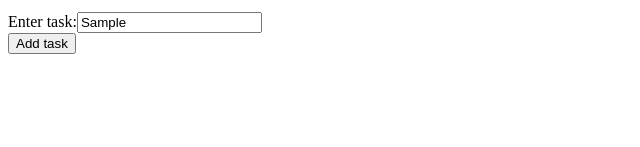
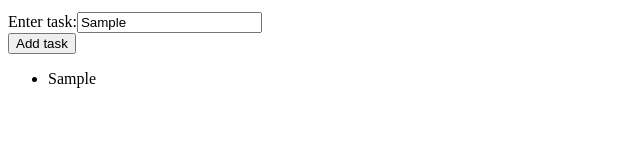
Before and after one commit to abhinabadutta2019/toDoList-react, a React (Create React App) app: page / in a window 1280 px wide. Both pictures are taken after typing "Sample" into the empty fields and a click on the button "Add task". Shown: the part 153-300 px from the top of the page, without its empty margins (0-640 px from the left). Built offline with nearby package versions, Linux system fonts and the light colour scheme.

Commit message:
id incrimenting, without - default objects

```diff
--- a/src/Home.js
+++ b/src/Home.js
@@ -4,12 +4,9 @@ import { useState } from "react";
 
 const Home = () => {
   //
-  const [lists, setLists] = useState([
-    { title: "Task 1", id: 1 },
-    { title: "Task 2", id: 2 },
-  ]);
+  const [lists, setLists] = useState([]);
   //
-  let outerList = [];
+
   //
   const addTask = () => {
     const taskName = document.getElementById("taskId").value;
@@ -29,10 +26,10 @@ const Home = () => {
     //
     console.log(newList);
     //
-    outerList = [...newList];
+
     setLists(newList);
   };
-  console.log(outerList, "outerList");
+
   //
   return (
     <div>
@@ -46,6 +43,11 @@ const Home = () => {
       </form>
       <button onClick={addTask}>Add task</button>
       {/*  */}
+      <ul>
+        {lists.map((task) => (
+          <li key={task.id}>{task.title}</li>
+        ))}
+      </ul>
     </div>
   );
 };
```
